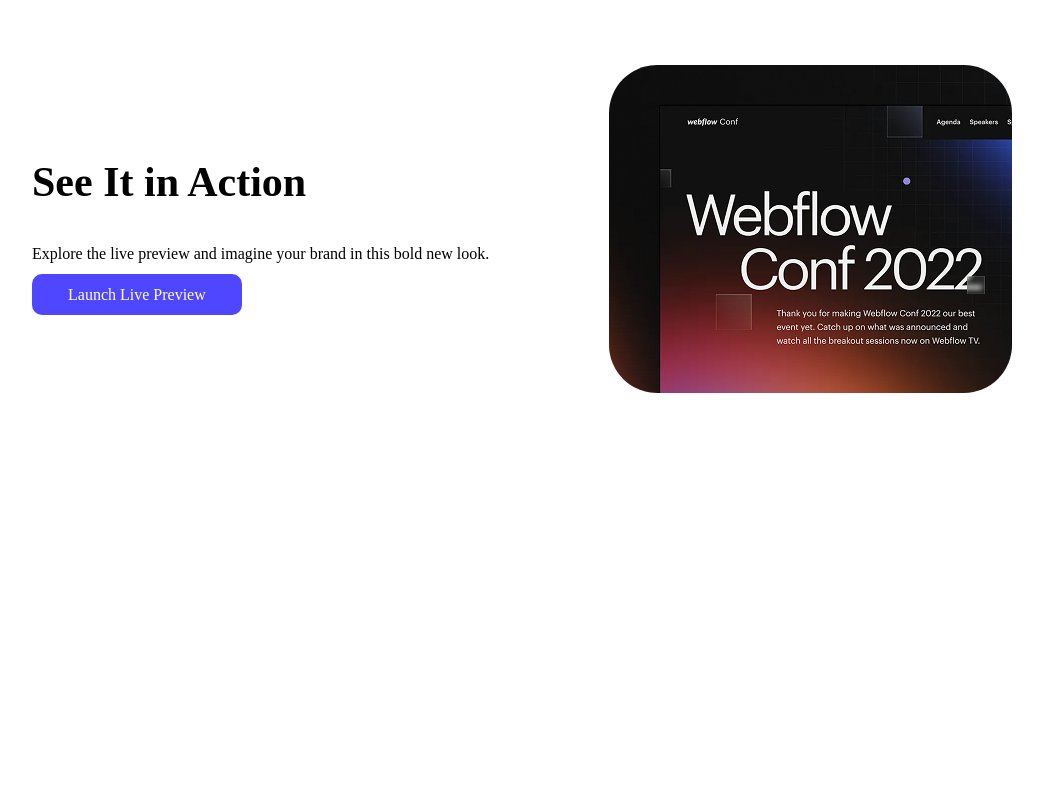
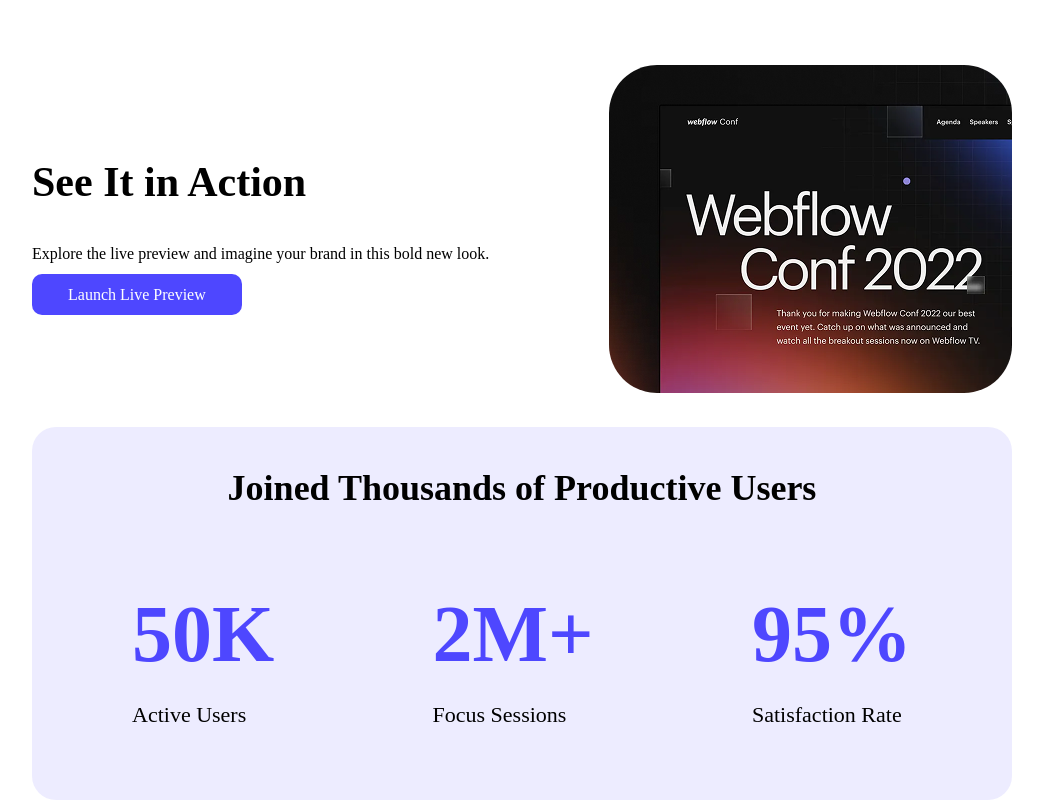
Before and after one commit to fahimmuntasirorin/webwise, a plain HTML site: page index.html in a window 1280 px wide. Shown: the part 613-1413 px from the top of the page, without its empty margins (118-1161 px from the left). Before the commit the page ends 1010 px from the top, so only its background shows below. Drawn offline with Linux system fonts and the light colour scheme.

Commit message:
productive user section done

```diff
--- a/css/style.css
+++ b/css/style.css
@@ -61,3 +61,31 @@ body {
 .action-image img {
   border-radius: 48px;
 }
+
+/* productive user start */
+.productive-users{
+  background-color: rgba(78, 71, 255,0.1);
+  border-radius: 24px;
+}
+
+.productive-users h2{
+  text-align: center;
+  font-size: 36px;
+  padding-top: 40px;
+}
+
+.productive-users-data{
+  padding: 50px 100px;
+  display: flex;
+  justify-content: space-between;
+
+}
+
+.single-user-data h1{
+  font-size: 80px;
+  color: #4e47ff;
+  margin: 0;
+}
+.single-user-data p{
+  font-size: 22px;
+}
--- a/index.html
+++ b/index.html
@@ -44,6 +44,25 @@
 
         </section>
         <!-- action end -->
+        <!-- productive user start -->
+        <section class="productive-users">
+            <h2>Joined Thousands of Productive Users</h2>
+            <div class="productive-users-data">
+                <div class="single-user-data">
+                    <h1>50K</h1>
+                    <p>Active Users</p>
+                </div>
+                <div class="single-user-data">
+                    <h1>2M+</h1>
+                    <p>Focus Sessions</p>
+                </div>
+                <div class="single-user-data">
+                    <h1>95%</h1>
+                    <p>Satisfaction Rate</p>
+                </div>
+            </div>
+        </section>
+        <!-- productive users end -->
     </main>
     <footer>
 
```
